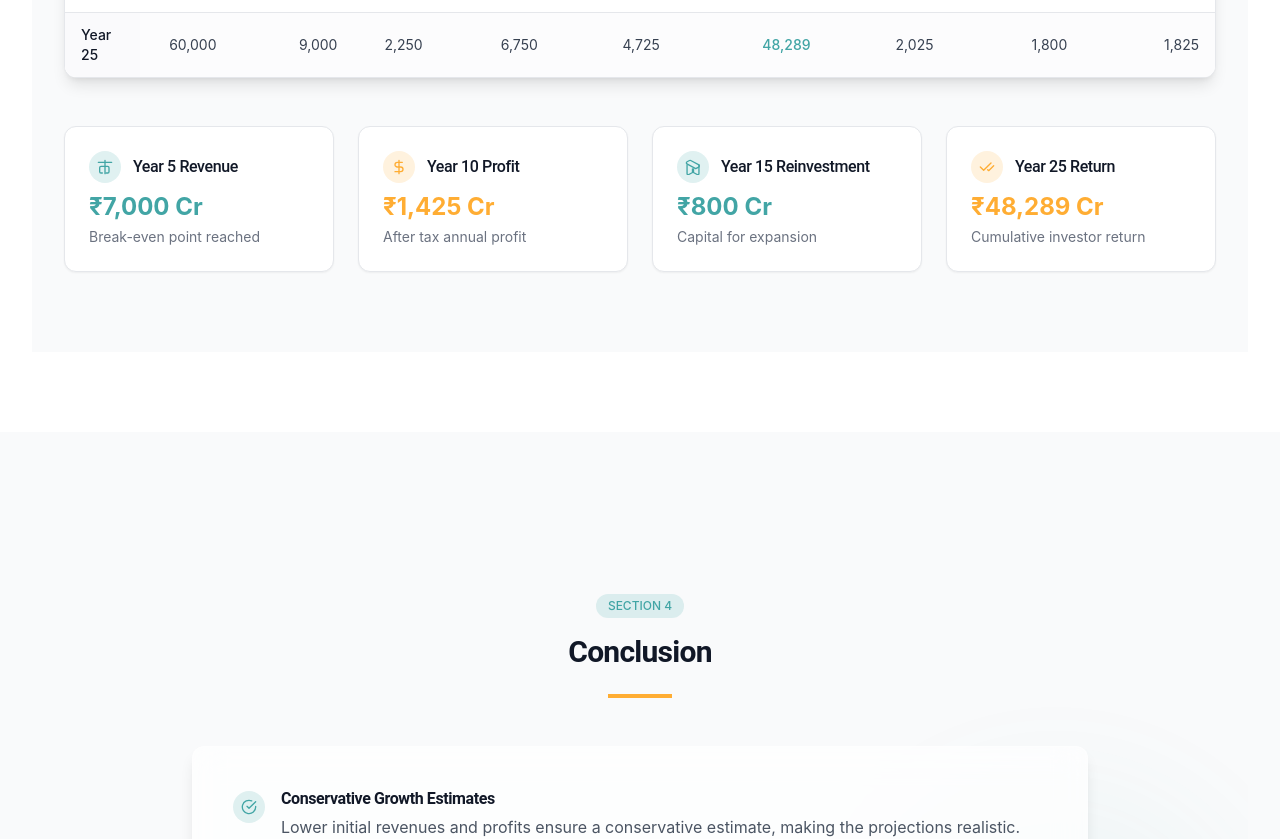
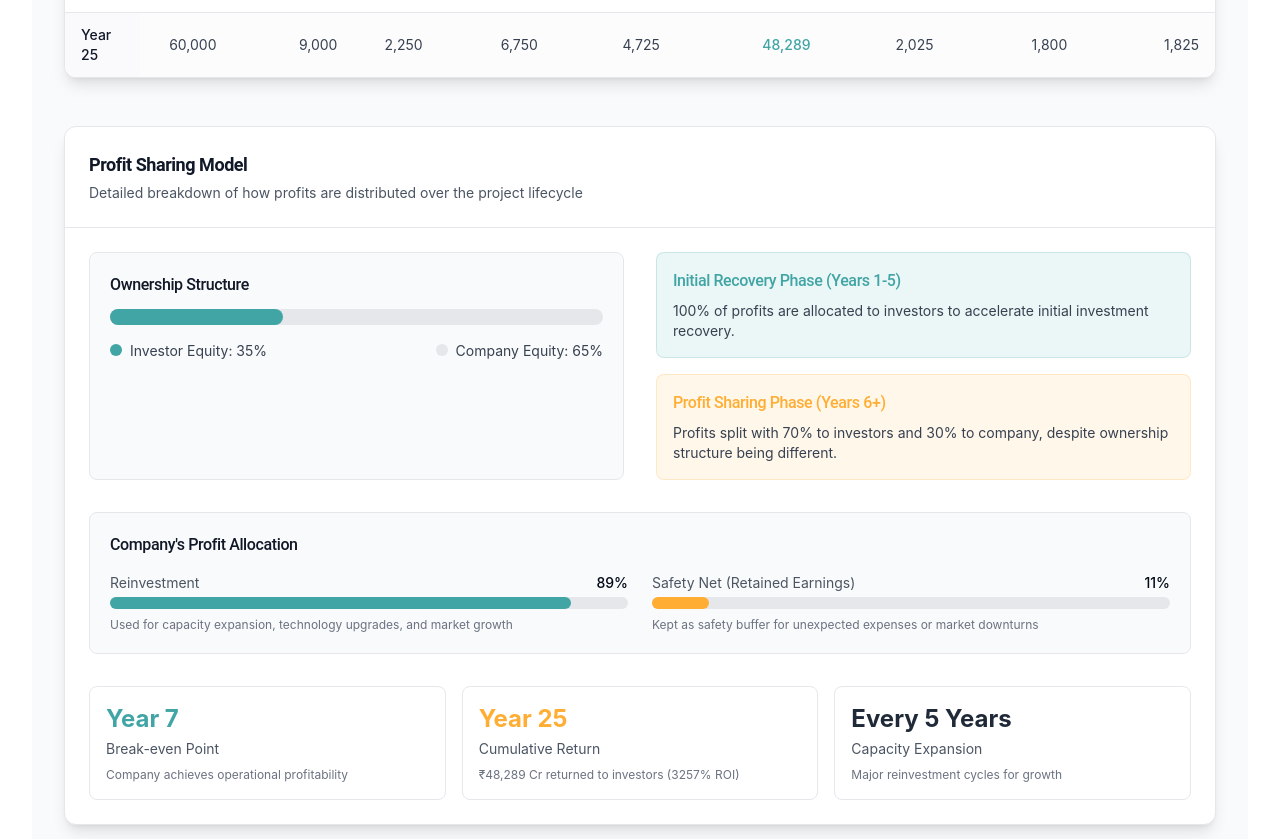
Before and after one commit to raxx027/accepl-pitch-project, a React (Vite) app: page / in a window 1280 px wide. Shown: the part 6020-6859 px from the top of the page. Built offline with nearby package versions, Linux system fonts and the light colour scheme.

Commit message:
Add project details
Adds project details to the application.

```diff
--- a/src/components/FinancialTable.tsx
+++ b/src/components/FinancialTable.tsx
@@ -1,5 +1,5 @@
-
 import { useEffect, useRef, useState } from 'react';
+import ProfitSharingModel from './ProfitSharingModel';
 
 const financialData = [
   { year: 1, revenue: 1800, profitBeforeTax: 100, tax: 25, profitAfterTax: 75, investorProfit: 75, investorCumulative: 75, companyProfit: 0, reinvestment: 0, retained: 0 },
@@ -235,6 +235,8 @@ const FinancialTable = () => {
             </div>
           </div>
 
+          <ProfitSharingModel />
+
           <div className="animate-on-scroll opacity-0 translate-y-10 transition-all duration-700 delay-500 mt-12 grid grid-cols-1 sm:grid-cols-2 lg:grid-cols-4 gap-6">
             <div className="bg-white p-6 rounded-xl shadow-sm border border-gray-200">
               <div className="flex items-center mb-2">
@@ -246,7 +248,7 @@ const FinancialTable = () => {
                 <h3 className="font-medium text-gray-900">Year 5 Revenue</h3>
               </div>
               <p className="text-2xl font-bold text-accepl-teal">₹7,000 Cr</p>
-              <p className="text-sm text-gray-500 mt-1">Break-even point reached</p>
+              <p className="text-sm text-gray-500 mt-1">End of initial recovery phase</p>
             </div>
 
             <div className="bg-white p-6 rounded-xl shadow-sm border border-gray-200">
--- /dev/null
+++ b/src/components/ProfitSharingModel.tsx
@@ -0,0 +1,126 @@
+
+import { useEffect, useRef } from 'react';
+
+const ProfitSharingModel = () => {
+  const sectionRef = useRef<HTMLDivElement>(null);
+
+  useEffect(() => {
+    const observer = new IntersectionObserver(
+      (entries) => {
+        entries.forEach((entry) => {
+          if (entry.isIntersecting) {
+            entry.target.classList.add('opacity-100');
+            entry.target.classList.remove('opacity-0', 'translate-y-10');
+          }
+        });
+      },
+      { threshold: 0.1, rootMargin: '-50px 0px' }
+    );
+
+    const elements = sectionRef.current?.querySelectorAll('.animate-on-scroll');
+    elements?.forEach((el) => observer.observe(el));
+
+    return () => {
+      elements?.forEach((el) => observer.unobserve(el));
+    };
+  }, []);
+
+  return (
+    <div ref={sectionRef} className="mt-12 bg-white shadow-lg rounded-xl overflow-hidden border border-gray-200">
+      <div className="p-6 border-b border-gray-200">
+        <h3 className="text-lg font-semibold text-gray-900">Profit Sharing Model</h3>
+        <p className="text-sm text-gray-600 mt-1">Detailed breakdown of how profits are distributed over the project lifecycle</p>
+      </div>
+
+      <div className="p-6">
+        <div className="animate-on-scroll opacity-0 translate-y-10 transition-all duration-700 delay-300 space-y-8">
+          <div className="grid grid-cols-1 md:grid-cols-2 gap-8">
+            <div className="bg-gray-50 p-5 rounded-lg border border-gray-200">
+              <h4 className="font-medium text-gray-900 mb-3">Ownership Structure</h4>
+              <div className="flex items-center mb-4">
+                <div className="w-full bg-gray-200 rounded-full h-4">
+                  <div className="bg-accepl-teal h-4 rounded-full" style={{ width: '35%' }}></div>
+                </div>
+              </div>
+              <div className="flex justify-between text-sm">
+                <div>
+                  <span className="inline-block w-3 h-3 bg-accepl-teal rounded-full mr-2"></span>
+                  <span className="text-gray-700">Investor Equity: 35%</span>
+                </div>
+                <div>
+                  <span className="inline-block w-3 h-3 bg-gray-200 rounded-full mr-2"></span>
+                  <span className="text-gray-700">Company Equity: 65%</span>
+                </div>
+              </div>
+            </div>
+
+            <div className="space-y-4">
+              <div className="bg-accepl-teal/10 p-4 rounded-lg border border-accepl-teal/20">
+                <h4 className="font-medium text-accepl-teal mb-2">Initial Recovery Phase (Years 1-5)</h4>
+                <p className="text-sm text-gray-700">
+                  100% of profits are allocated to investors to accelerate initial investment recovery.
+                </p>
+              </div>
+
+              <div className="bg-accepl-amber/10 p-4 rounded-lg border border-accepl-amber/20">
+                <h4 className="font-medium text-accepl-amber mb-2">Profit Sharing Phase (Years 6+)</h4>
+                <p className="text-sm text-gray-700">
+                  Profits split with 70% to investors and 30% to company, despite ownership structure being different.
+                </p>
+              </div>
+            </div>
+          </div>
+
+          <div className="bg-gray-50 p-5 rounded-lg border border-gray-200">
+            <h4 className="font-medium text-gray-900 mb-4">Company's Profit Allocation</h4>
+            <div className="grid grid-cols-1 md:grid-cols-2 gap-6">
+              <div>
+                <div className="flex justify-between mb-1">
+                  <span className="text-sm text-gray-600">Reinvestment</span>
+                  <span className="text-sm font-medium">89%</span>
+                </div>
+                <div className="w-full bg-gray-200 rounded-full h-3">
+                  <div className="bg-accepl-teal h-3 rounded-full" style={{ width: '89%' }}></div>
+                </div>
+                <p className="text-xs text-gray-500 mt-2">Used for capacity expansion, technology upgrades, and market growth</p>
+              </div>
+
+              <div>
+                <div className="flex justify-between mb-1">
+                  <span className="text-sm text-gray-600">Safety Net (Retained Earnings)</span>
+                  <span className="text-sm font-medium">11%</span>
+                </div>
+                <div className="w-full bg-gray-200 rounded-full h-3">
+                  <div className="bg-accepl-amber h-3 rounded-full" style={{ width: '11%' }}></div>
+                </div>
+                <p className="text-xs text-gray-500 mt-2">Kept as safety buffer for unexpected expenses or market downturns</p>
+              </div>
+            </div>
+          </div>
+
+          <div className="grid grid-cols-1 md:grid-cols-3 gap-4">
+            <div className="bg-white p-4 rounded-lg border border-gray-200">
+              <div className="text-2xl font-bold text-accepl-teal mb-1">Year 7</div>
+              <div className="text-sm text-gray-600">Break-even Point</div>
+              <p className="text-xs text-gray-500 mt-2">Company achieves operational profitability</p>
+            </div>
+
+            <div className="bg-white p-4 rounded-lg border border-gray-200">
+              <div className="text-2xl font-bold text-accepl-amber mb-1">Year 25</div>
+              <div className="text-sm text-gray-600">Cumulative Return</div>
+              <p className="text-xs text-gray-500 mt-2">₹48,289 Cr returned to investors (3257% ROI)</p>
+            </div>
+
+            <div className="bg-white p-4 rounded-lg border border-gray-200">
+              <div className="text-2xl font-bold text-gray-800 mb-1">Every 5 Years</div>
+              <div className="text-sm text-gray-600">Capacity Expansion</div>
+              <p className="text-xs text-gray-500 mt-2">Major reinvestment cycles for growth</p>
+            </div>
+          </div>
+        </div>
+      </div>
+    </div>
+  );
+};
+
+export default ProfitSharingModel;
```
